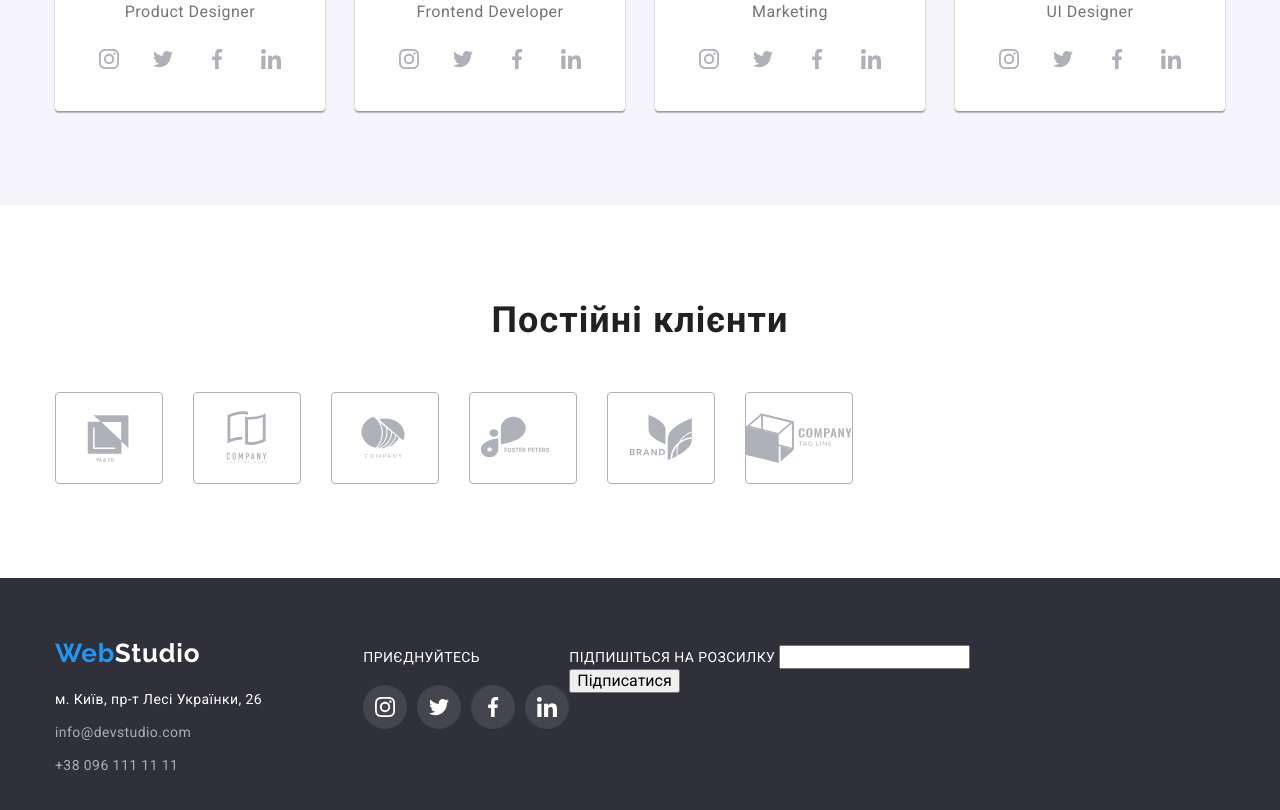
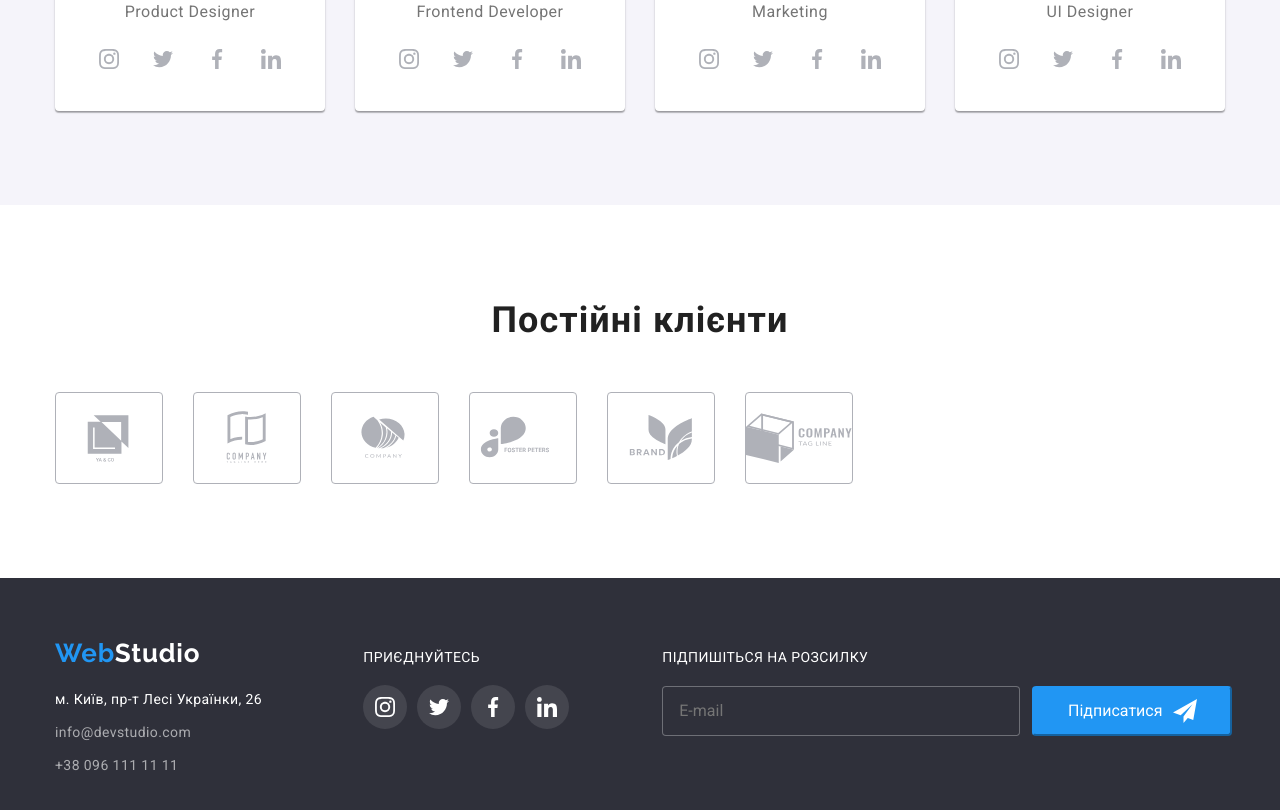
Before and after one commit to Iryna-Prykhodko/goit-markup-hw-06, a plain HTML site: page index.html in a window 1280 px wide. Shown: the part 2108-2918 px from the top of the page. Drawn offline with nearby package versions, Linux system fonts and the light colour scheme.

Commit message:
footer form

```diff
--- a/css/styles.css
+++ b/css/styles.css
@@ -684,6 +684,59 @@ address {
   color: var(--accent-bg-cl);
 }
 
+.footer-subscription{
+  /*display: flex;
+    align-items: center;
+    justify-content: center;*/
+    margin-left: 93px;
+
+}
+
+.footer-subscription-box{
+  display: flex;
+  align-items: flex-end;
+    justify-content: flex-end;
+  padding-top: 20px;}
+
+
+.footer-subscription-mail{
+  box-sizing: border-box;
+padding-left: 16px;
+width: 358px;
+height: 50px;
+border: 1px solid rgba(255, 255, 255, 0.3);
+background-color: var(--second-bg-cl);
+border-radius: 4px;
+}
+
+
+.footer-subscription-btn{
+  display: flex;
+  align-items: center;
+    justify-content: center;
+  width: 200px;
+  height: 50px;
+  color: #FFFFFF;
+  background: #2196F3;
+margin-left: 12px;
+border-radius: 4px;
+border-color:#2196F3;
+}
+
+.sign-up{
+  fill: #FFFFFF;
+  margin-left: 10px;
+
+}
+
+
+/*.footer-subscription-btn{
+  display: flex;
+  align-items: center;
+    justify-content: center;
+}*/
+
+
 .button:hover,
 .button:focus {
   color: var(--fourth-text-cl);
--- a/index.html
+++ b/index.html
@@ -502,14 +502,18 @@
           <use href="./images/icons.svg#linkedin"></use>
         </svg></a></li>
       </div>
-      <div>
+      <div class="footer-subscription">
         <form name="signup_form" autocomplete="on">
-          <label>
+          <label class="footer-subscription-label">
             <span class="subtitle subtitle-footer">Підпишіться на розсилку</span>
-            <input type="email" name="email" />
+            <div class="footer-subscription-box">
+            <input class="footer-subscription-mail" type="email" name="email" placeholder="E-mail"/>
           </label>
-          <button type="submit">
-            Підписатися</button>
+          <button class="footer-subscription-btn" type="submit">
+            Підписатися<svg class="sign-up" width="24" height="24">
+              <use href="./images/icons.svg#sign-up"></use>
+             </svg></button>
+          </div>
         </form>
       </div>
       </div>
```
